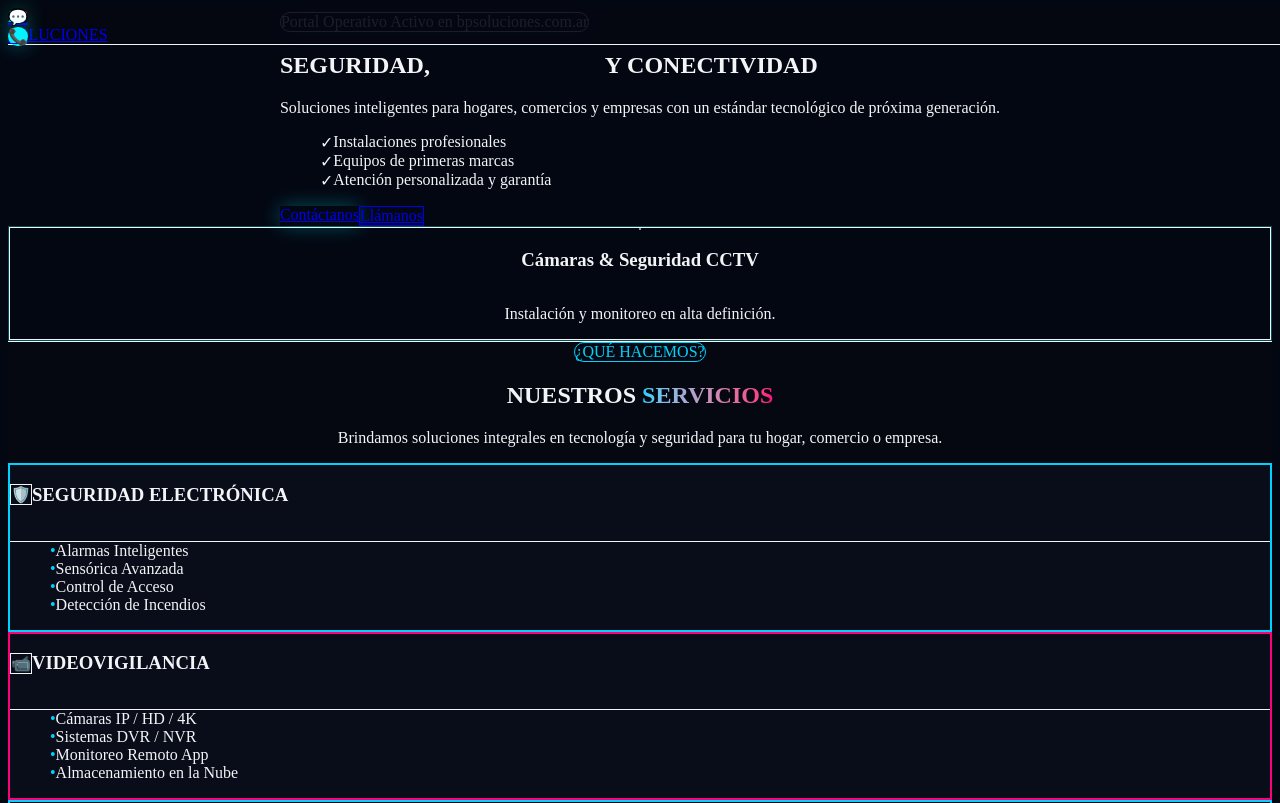
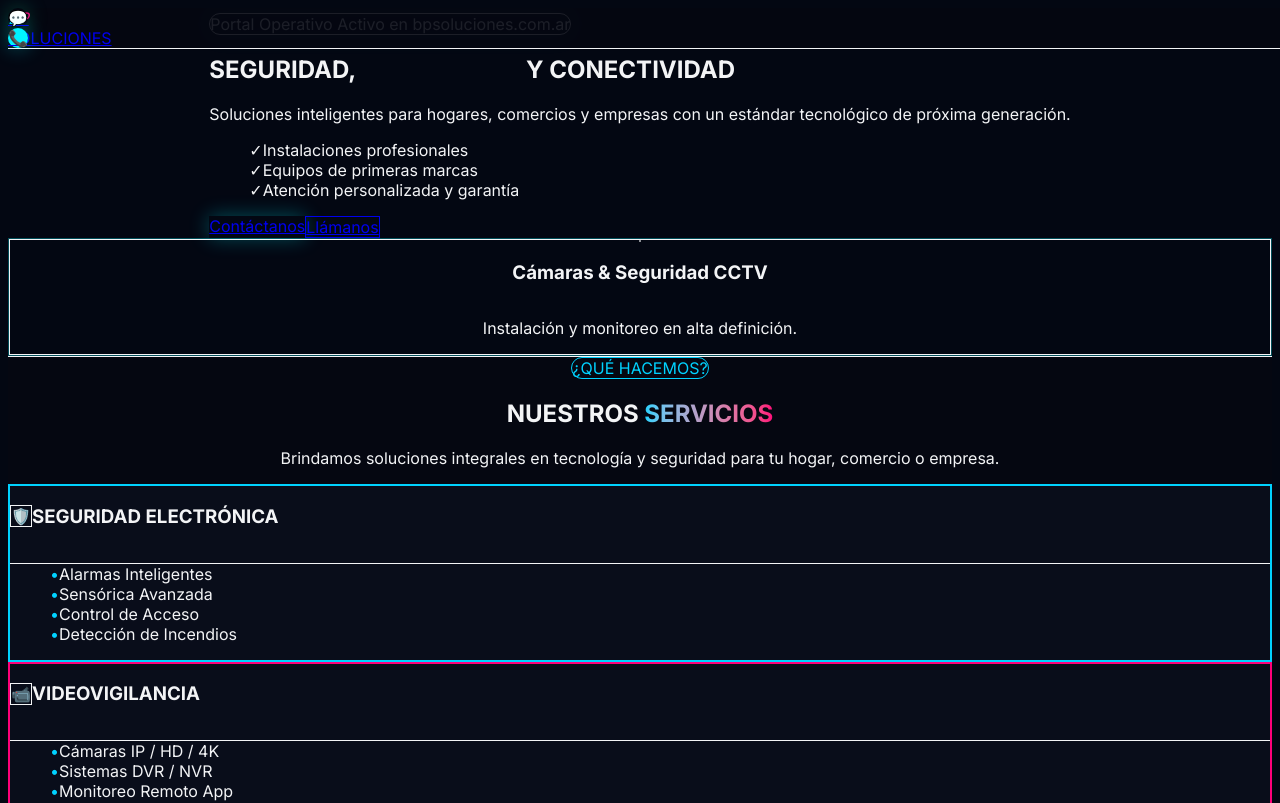
Before and after one commit to BPsoluciones/bpsoluciones-web, a Next.js app: page / in a window 1280 px wide. Shown: the top 803 px of the page. Built offline with nearby package versions, Linux system fonts and the light colour scheme.

Commit message:
Restaurar estilos globales en layout.tsx

```diff
--- a/app/layout.tsx
+++ b/app/layout.tsx
@@ -1,33 +1,24 @@
 import type { Metadata } from "next";
-import { Geist, Geist_Mono } from "next/font/google";
+import { Inter } from "next/font/google";
 import "./globals.css";
 
-const geistSans = Geist({
-  variable: "--font-geist-sans",
-  subsets: ["latin"],
-});
-
-const geistMono = Geist_Mono({
-  variable: "--font-geist-mono",
-  subsets: ["latin"],
-});
+const inter = Inter({ subsets: ["latin"] });
 
 export const metadata: Metadata = {
-  title: "Create Next App",
-  description: "Generated by create next app",
+  title: "BP Soluciones - Seguridad y Conectividad",
+  description: "Soluciones inteligentes para hogares, comercios y empresas.",
 };
 
 export default function RootLayout({
   children,
-}: Readonly<{
+}: {
   children: React.ReactNode;
-}>) {
+}) {
   return (
-    <html
-      lang="en"
-      className={`${geistSans.variable} ${geistMono.variable} h-full antialiased`}
-    >
-      <body className="min-h-full flex flex-col">{children}</body>
+    <html lang="es">
+      <body className={`${inter.className} bg-[#030712] text-gray-100 antialiased`}>
+        {children}
+      </body>
     </html>
   );
 }
```
